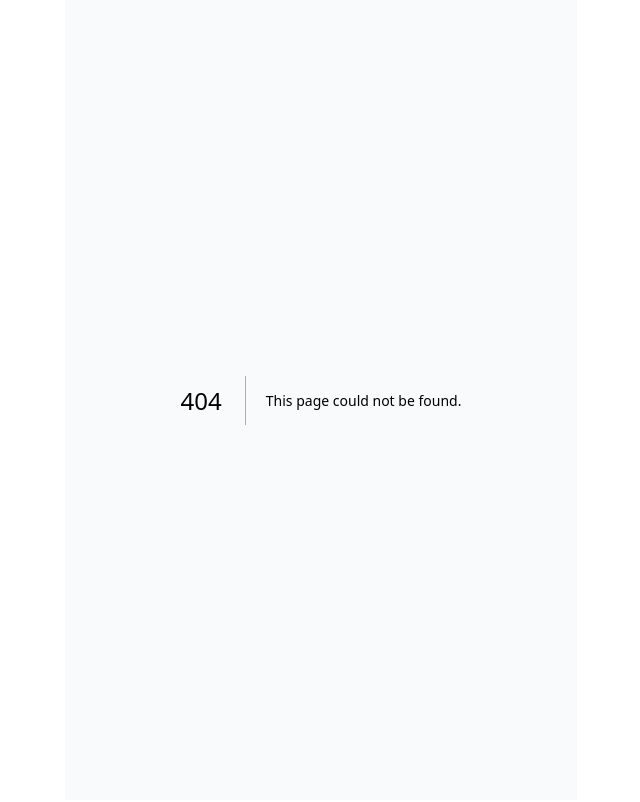
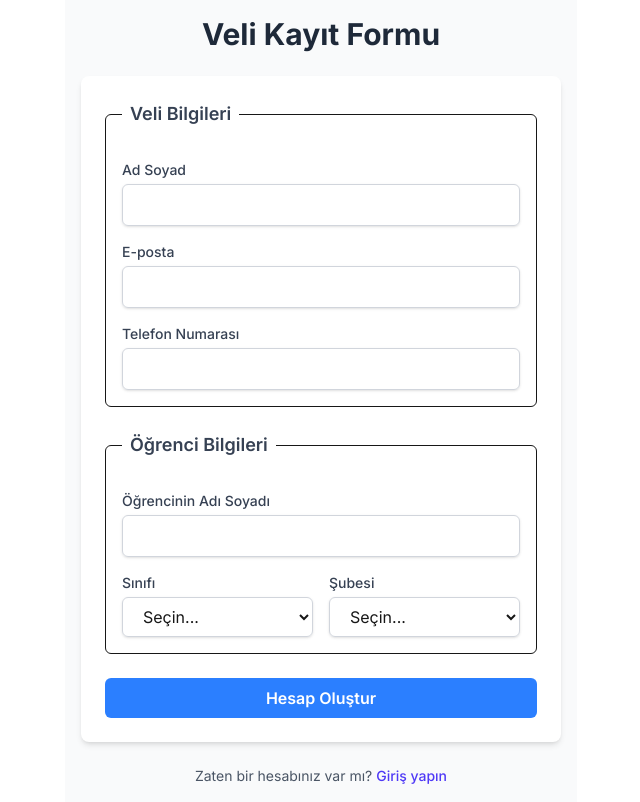
Before and after one commit to alisanalacam/okul-odev-yonetimi, a Next.js app: page /register in a window 1280 px wide. Before the commit this address had no page. Shown: the whole page, without its empty margins (319-959 px from the left). Built offline with nearby package versions, Linux system fonts and the light colour scheme.

Commit message:
kayıt olma işlemleri

```diff
--- a/src/app/api/admin/students/[id]/route.ts
+++ b/src/app/api/admin/students/[id]/route.ts
@@ -69,6 +69,10 @@ export async function DELETE(request: NextRequest, { params }: { params: Promise
 
   try {
     const studentId = parseInt((await params).id);
+    const studentData = await prisma.student.findFirst({ where: { id: studentId } });
+    if (studentData) {
+      await prisma.user.delete({ where: { id: studentData.parentUserId } });
+    }
     await prisma.student.delete({ where: { id: studentId } });
     return new NextResponse(null, { status: 204 }); // No Content
   } catch (error) {
--- /dev/null
+++ b/src/app/api/public/register/route.ts
@@ -0,0 +1,62 @@
+import { NextResponse, NextRequest } from 'next/server';
+import { prisma } from '@/lib/db';
+import { Role } from '@prisma/client';
+
+export async function POST(request: NextRequest) {
+  try {
+    const body = await request.json();
+    const { parentName, parentEmail, parentPhone, studentName, studentClass } = body;
+
+    // 1. Gelen veriyi doğrula
+    if (!parentName || !parentEmail || !parentPhone || !studentName || !studentClass?.grade || !studentClass?.section) {
+      return NextResponse.json({ message: 'Tüm veli ve öğrenci alanları zorunludur.' }, { status: 400 });
+    }
+
+    // 2. Veli e-posta veya telefonunun zaten kullanımda olup olmadığını kontrol et
+    const existingUser = await prisma.user.findFirst({
+      where: { OR: [{ email: parentEmail }, { phone: parentPhone }] },
+    });
+
+    if (existingUser) {
+      return NextResponse.json({ message: 'Bu e-posta veya telefon numarası zaten başka bir veli tarafından kullanılıyor.' }, { status: 409 });
+    }
+
+    // 3. Veli, Sınıf ve Öğrenciyi tek bir transaction içinde oluştur
+    const result = await prisma.$transaction(async (tx) => {
+      // a. Veli'yi oluştur
+      const parent = await tx.user.create({
+        data: {
+          name: parentName,
+          email: parentEmail,
+          phone: parentPhone,
+          role: Role.parent,
+        },
+      });
+
+      // b. Sınıfın var olup olmadığını kontrol et, yoksa oluştur (upsert)
+      let existingClass = await tx.class.findFirst({
+          where: { grade: studentClass.grade, section: studentClass.section },
+      });
+      if (!existingClass) {
+          return NextResponse.json({ message: 'Sınıf seçimi yapınız.' }, { status: 409 });
+      }
+
+      // c. Öğrenci'yi oluştur ve Veli'ye/Sınıf'a bağla
+      const student = await tx.student.create({
+        data: {
+          name: studentName,
+          classId: existingClass.id,
+          parentUserId: parent.id,
+        },
+      });
+
+      return { parent, student };
+    });
+
+    return NextResponse.json({ message: 'Veli ve öğrenci kaydı başarılı!' }, { status: 201 });
+
+  } catch (error) {
+    console.error('Kayıt API Hatası:', error);
+    return NextResponse.json({ message: 'Sunucuda bir hata oluştu.' }, { status: 500 });
+  }
+}
--- a/src/app/login/page.tsx
+++ b/src/app/login/page.tsx
@@ -4,6 +4,7 @@ import { useState } from 'react';
 import { useAuth } from '@/context/AuthContext';
 import { useRouter } from 'next/navigation';
 import { AcademicCapIcon } from '@heroicons/react/24/outline'; // Tailwind Heroicons kullanıyorsan
+import Link from 'next/link';
 
 export default function LoginPage() {
   const [email, setEmail] = useState('');
@@ -102,6 +103,15 @@ export default function LoginPage() {
               {loading ? 'Giriş Yapılıyor...' : 'Giriş Yap'}
             </button>
           </form>
+          {/* YENİ EKLENEN BÖLÜM */}
+          <div className="mt-6 text-center">
+            <p className="text-sm text-gray-600">
+              Hesabınız yok mu?{' '}
+              <Link href="/register" className="font-medium text-indigo-600 hover:text-indigo-500">
+                Veli olarak kayıt olun
+              </Link>
+            </p>
+          </div>
 
 
         </div>
--- /dev/null
+++ b/src/app/register/page.tsx
@@ -0,0 +1,136 @@
+"use client";
+
+import { useState } from 'react';
+import { useRouter } from 'next/navigation';
+import Link from 'next/link';
+
+export default function RegisterPage() {
+  const [parentName, setParentName] = useState('');
+  const [parentEmail, setParentEmail] = useState('');
+  const [parentPhone, setParentPhone] = useState('');
+  const [studentName, setStudentName] = useState('');
+  const [studentGrade, setStudentGrade] = useState('');
+  const [studentSection, setStudentSection] = useState('');
+
+  const [error, setError] = useState('');
+  const [success, setSuccess] = useState('');
+  const [loading, setLoading] = useState(false);
+  const router = useRouter();
+
+  const handleSubmit = async (e: React.FormEvent) => {
+    e.preventDefault();
+    setLoading(true);
+    setError('');
+    setSuccess('');
+
+    const registrationData = {
+      parentName,
+      parentEmail,
+      parentPhone,
+      studentName,
+      studentClass: {
+        grade: parseInt(studentGrade),
+        section: studentSection
+      }
+    };
+
+    try {
+      const response = await fetch('/api/public/register', {
+        method: 'POST',
+        headers: { 'Content-Type': 'application/json' },
+        body: JSON.stringify(registrationData),
+      });
+
+      const data = await response.json();
+
+      if (!response.ok) {
+        throw new Error(data.message || 'Kayıt işlemi başarısız oldu.');
+      }
+
+      setSuccess('Kayıt başarılı! Giriş sayfasına yönlendiriliyorsunuz...');
+
+      setTimeout(() => {
+        router.push('/login');
+      }, 2500);
+
+    } catch (err: any) {
+      setError(err.message);
+    } finally {
+      setLoading(false);
+    }
+  };
+
+  const grades = Array.from({ length: 8 }, (_, i) => i + 1); // [1, 2, ..., 8]
+  const sections = ['A', 'B', 'C', 'D']; // A, B, C, D
+
+  return (
+    <div className="flex flex-col items-center justify-center min-h-screen p-4 bg-gray-50">
+      <h1 className="text-3xl font-bold mb-6 text-gray-800">Veli Kayıt Formu</h1>
+      <form onSubmit={handleSubmit} className="w-full max-w-lg bg-white p-6 rounded-lg shadow-md space-y-6">
+
+        {success && <div className="p-4 bg-green-100 border-l-4 border-green-500 text-green-700"><p>{success}</p></div>}
+        {error && <div className="p-4 bg-red-100 border-l-4 border-red-500 text-red-700"><p>{error}</p></div>}
+
+        {!success && (
+          <>
+            {/* Veli Bilgileri Bölümü */}
+            <fieldset className="border p-4 rounded-md space-y-4">
+              <legend className="px-2 font-semibold text-lg text-gray-700">Veli Bilgileri</legend>
+              <div>
+                <label htmlFor="parentName" className="block text-sm font-medium text-gray-700">Ad Soyad</label>
+                <input id="parentName" type="text" value={parentName} onChange={(e) => setParentName(e.target.value)} required className="mt-1 block w-full px-4 py-2 border border-gray-300 rounded-md shadow-sm focus:outline-none focus:ring-blue-500 focus:border-blue-500"/>
+              </div>
+              <div>
+                <label htmlFor="parentEmail" className="block text-sm font-medium text-gray-700">E-posta</label>
+                <input id="parentEmail" type="email" value={parentEmail} onChange={(e) => setParentEmail(e.target.value)} required className="mt-1 block w-full px-4 py-2 border border-gray-300 rounded-md shadow-sm focus:outline-none focus:ring-blue-500 focus:border-blue-500"/>
+              </div>
+              <div>
+                <label htmlFor="parentPhone" className="block text-sm font-medium text-gray-700">Telefon Numarası</label>
+                <input id="parentPhone" type="tel" value={parentPhone} onChange={(e) => setParentPhone(e.target.value)} required className="mt-1 block w-full px-4 py-2 border border-gray-300 rounded-md shadow-sm focus:outline-none focus:ring-blue-500 focus:border-blue-500"/>
+              </div>
+            </fieldset>
+
+            {/* Öğrenci Bilgileri Bölümü */}
+            <fieldset className="border p-4 rounded-md space-y-4">
+              <legend className="px-2 font-semibold text-lg text-gray-700">Öğrenci Bilgileri</legend>
+              <div>
+                <label htmlFor="studentName" className="block text-sm font-medium text-gray-700">Öğrencinin Adı Soyadı</label>
+                <input id="studentName" type="text" value={studentName} onChange={(e) => setStudentName(e.target.value)} required className="mt-1 block w-full px-4 py-2 border border-gray-300 rounded-md shadow-sm focus:outline-none focus:ring-blue-500 focus:border-blue-500"/>
+              </div>
+              <div className="grid grid-cols-2 gap-4">
+                  <div>
+                    <label htmlFor="studentGrade" className="block text-sm font-medium text-gray-700">Sınıfı</label>
+                    <select id="studentGrade" value={studentGrade} onChange={e => setStudentGrade(e.target.value)} required className="mt-1 block w-full px-4 py-2 border border-gray-300 rounded-md shadow-sm focus:outline-none focus:ring-blue-500 focus:border-blue-500">
+                        <option value="" disabled>Seçin...</option>
+                        {grades.map(grade => <option key={grade} value={grade}>{grade}. Sınıf</option>)}
+                    </select>
+                  </div>
+                  <div>
+                    <label htmlFor="studentSection" className="block text-sm font-medium text-gray-700">Şubesi</label>
+                    <select id="studentSection" value={studentSection} onChange={e => setStudentSection(e.target.value)} required className="mt-1 block w-full px-4 py-2 border border-gray-300 rounded-md shadow-sm focus:outline-none focus:ring-blue-500 focus:border-blue-500">
+                        <option value="" disabled>Seçin...</option>
+                        {sections.map(section => <option key={section} value={section}>{section} Şubesi</option>)}
+                    </select>
+                  </div>
+              </div>
+            </fieldset>
+
+            <div>
+              <button type="submit" disabled={loading} className="w-full bg-blue-500 hover:bg-blue-600 text-white font-semibold py-2 rounded-md transition disabled:bg-blue-300">
+                {loading ? 'Kaydediliyor...' : 'Hesap Oluştur'}
+              </button>
+            </div>
+          </>
+        )}
+      </form>
+      <div className="mt-6 text-center">
+        <p className="text-sm text-gray-600">
+          Zaten bir hesabınız var mı?{' '}
+          <Link href="/login" className="font-medium text-indigo-600 hover:text-indigo-500">
+            Giriş yapın
+          </Link>
+        </p>
+      </div>
+    </div>
+  );
+}
```
